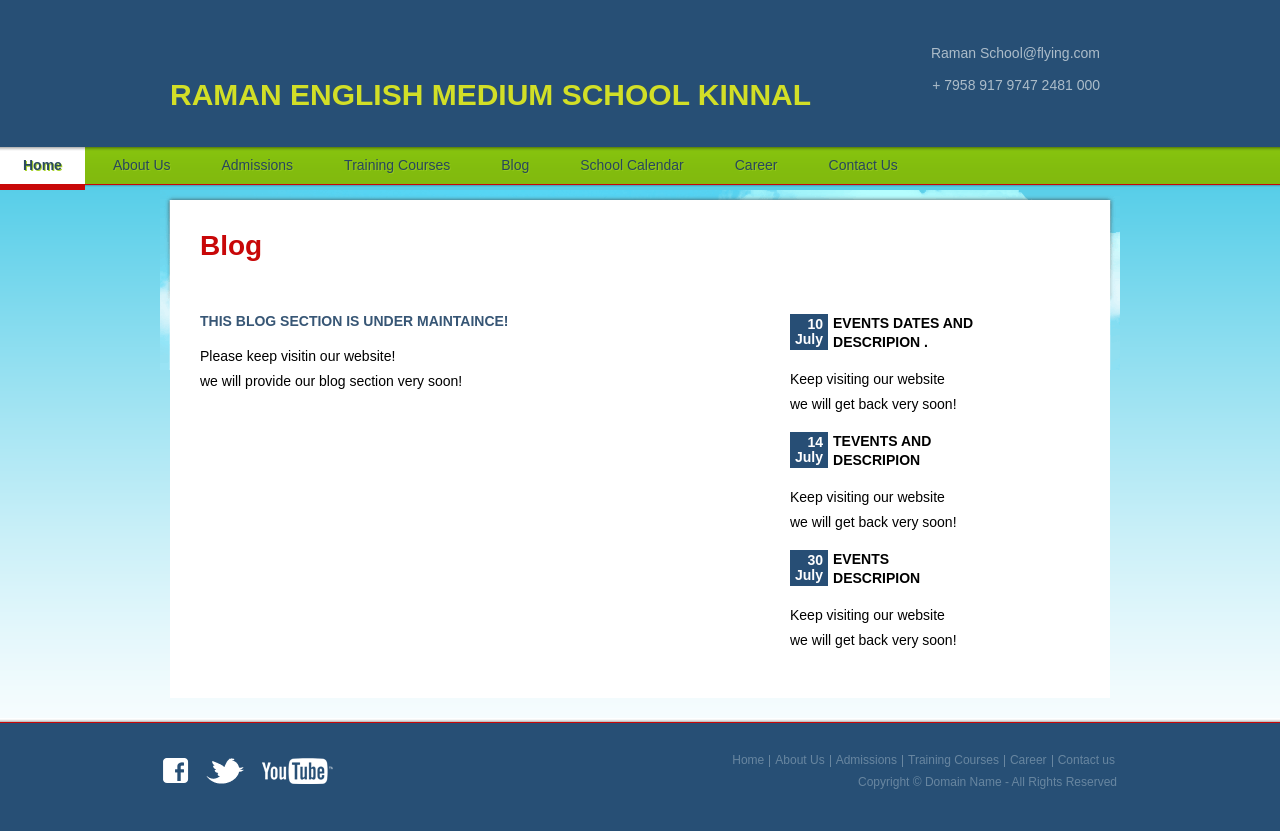
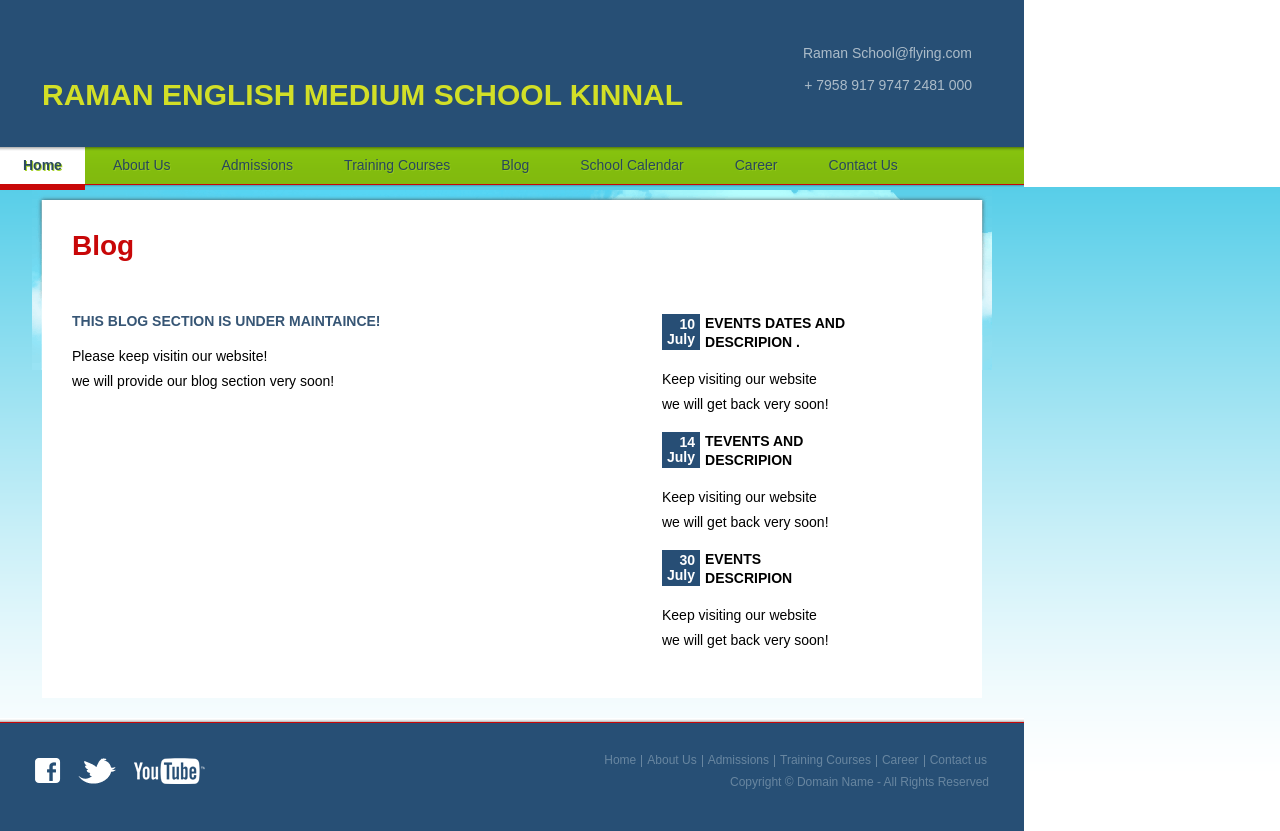
Before and after one commit to Ravikumar-Pawar/remskinnal, a PHP site: page /blog.html in a window 1280 px wide. Run offline with PHP 8.4, Linux system fonts and the light colour scheme.

Commit message:
Update style.css

```diff
--- a/styles/style.css
+++ b/styles/style.css
@@ -1,3 +1,8 @@
+html{
+ width: 1024px;
+  height: 100%;
+}
+
 body {
   background: #fff url(../images/background.gif) repeat-x center 187px;
   color: #585858;
```
